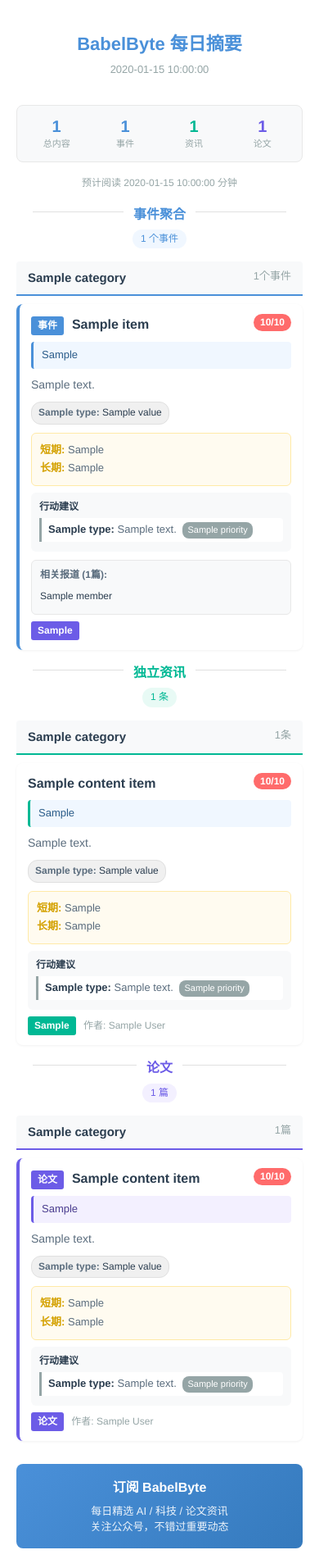
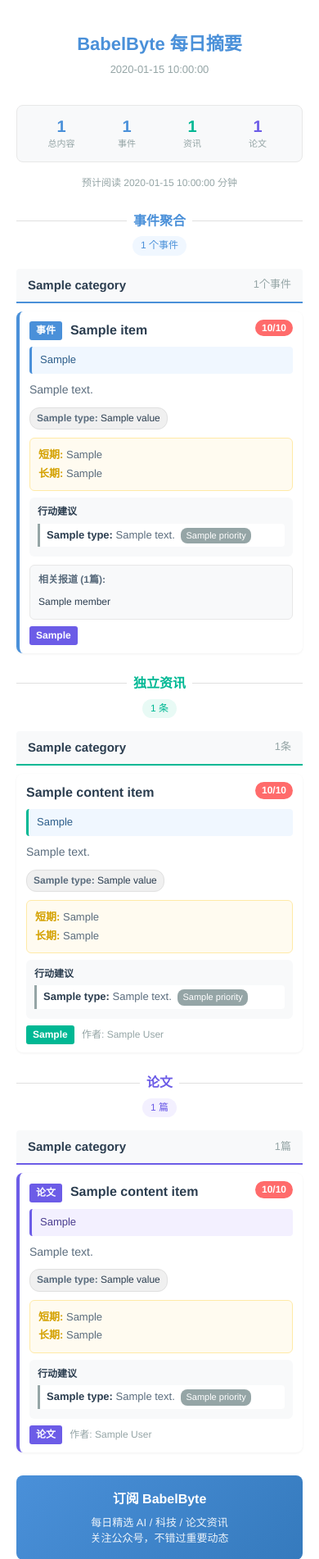
Before and after one commit to pangyexing/babelbyte, a Python web app: template templates/wechat_digest.html in a window 390 px wide. Shown: the top 1902 px of the page at 82% size. Run offline with Jinja, Linux system fonts and the light colour scheme; the template is opened without the code that fills it: most values are stand-ins (such as "Sample title", 1, 10 or a date in 2020).

Commit message:
Replace float layout with flexbox for mobile alignment in WeChat digest template
Fixes badge wrapping and title overflow on narrow screens by switching
from float:right to flex throughout, adding word-break protection, and
using flex centered-line section dividers.

Co-Authored-By: Claude Opus 4.6 <noreply@anthropic.com>

```diff
--- a/templates/wechat_digest.html
+++ b/templates/wechat_digest.html
@@ -13,7 +13,7 @@
 
 {% macro render_key_points(enhanced_data) %}
 {% if enhanced_data and enhanced_data.key_points %}
-<section style="margin:8px 0;">
+<section style="margin:8px 0;word-break:break-word;overflow-wrap:break-word;">
     {% for kp in enhanced_data.key_points %}
     <span style="display:inline-block;background:#f0f0f0;padding:3px 8px;border-radius:12px;font-size:12px;margin:2px 4px 2px 0;border:1px solid #e0e0e0;">
         <strong style="color:#5a6c7d;">{{ kp.type }}:</strong>
@@ -42,7 +42,7 @@
 
 {% macro render_actionable_items(enhanced_data) %}
 {% if enhanced_data and enhanced_data.actionable_items %}
-<section style="margin:8px 0;background:#f8f9fa;border-radius:6px;padding:8px 10px;">
+<section style="margin:8px 0;background:#f8f9fa;border-radius:6px;padding:8px 10px;word-break:break-word;overflow-wrap:break-word;">
     <section style="font-weight:bold;color:#2c3e50;margin-bottom:4px;font-size:12px;">行动建议</section>
     {% for action in enhanced_data.actionable_items %}
     <section style="margin:4px 0;padding:4px 8px;border-left:3px solid {% if action.priority == '高' %}#ff6b6b{% elif action.priority == '中' %}#ffa502{% else %}#95a5a6{% endif %};background:#fff;border-radius:0 4px 4px 0;font-size:13px;">
@@ -55,8 +55,13 @@
 {% endif %}
 {% endmacro %}
 
+{# ── Control variables (with defaults for standalone preview) ── #}
+{% set _max_sources = max_sources | default(5) %}
+{% set _show_details = show_details | default(true) %}
+{% set _show_summary = show_summary | default(true) %}
+
 {# ── Template Body ── #}
-<section style="max-width:600px;margin:0 auto;padding:12px;font-family:'PingFang SC','Microsoft YaHei','Helvetica Neue',Arial,sans-serif;color:#2c3e50;line-height:1.6;font-size:14px;">
+<section style="max-width:600px;margin:0 auto;padding:12px;font-family:'PingFang SC','Microsoft YaHei','Helvetica Neue',Arial,sans-serif;color:#2c3e50;line-height:1.6;font-size:14px;word-break:break-word;overflow-wrap:break-word;">
 
     {# ── Header ── #}
     <section style="text-align:center;padding:16px 0;margin-bottom:16px;">
@@ -65,25 +70,25 @@
     </section>
 
     {# ── Stats Bar ── #}
-    <section style="background:#f8f9fa;border-radius:8px;padding:12px 8px;margin-bottom:16px;text-align:center;border:1px solid #e8e8e8;">
-        <span style="display:inline-block;min-width:60px;text-align:center;padding:0 10px;">
+    <section style="display:flex;flex-wrap:wrap;justify-content:center;background:#f8f9fa;border-radius:8px;padding:12px 8px;margin-bottom:16px;border:1px solid #e8e8e8;">
+        <span style="min-width:60px;text-align:center;padding:0 10px;">
             <strong style="display:block;color:#4a90d9;font-size:20px;line-height:1.3;">{{ total_items }}</strong>
             <span style="font-size:11px;color:#95a5a6;">总内容</span>
         </span>
         {% if event_count > 0 %}
-        <span style="display:inline-block;min-width:60px;text-align:center;padding:0 10px;">
+        <span style="min-width:60px;text-align:center;padding:0 10px;">
             <strong style="display:block;color:#4a90d9;font-size:20px;line-height:1.3;">{{ event_count }}</strong>
             <span style="font-size:11px;color:#95a5a6;">事件</span>
         </span>
         {% endif %}
         {% if individual_count > 0 %}
-        <span style="display:inline-block;min-width:60px;text-align:center;padding:0 10px;">
+        <span style="min-width:60px;text-align:center;padding:0 10px;">
             <strong style="display:block;color:#00b894;font-size:20px;line-height:1.3;">{{ individual_count }}</strong>
             <span style="font-size:11px;color:#95a5a6;">资讯</span>
         </span>
         {% endif %}
         {% if paper_count > 0 %}
-        <span style="display:inline-block;min-width:60px;text-align:center;padding:0 10px;">
+        <span style="min-width:60px;text-align:center;padding:0 10px;">
             <strong style="display:block;color:#6c5ce7;font-size:20px;line-height:1.3;">{{ paper_count }}</strong>
             <span style="font-size:11px;color:#95a5a6;">论文</span>
         </span>
@@ -100,9 +105,12 @@
     {# ===== SECTION 1: Event Clusters ===== #}
     {% if events_by_category %}
     {# Section divider #}
-    <section style="margin:24px 0 16px 0;text-align:center;">
-        <section style="border-top:1px solid #e0e0e0;margin:0 20px;"></section>
-        <section style="display:inline-block;background:#fff;padding:0 12px;margin-top:-10px;position:relative;color:#4a90d9;font-size:16px;font-weight:bold;">事件聚合</section>
+    <section style="margin:24px 0 16px 0;">
+        <section style="display:flex;align-items:center;gap:8px;">
+            <section style="flex:1;height:1px;background:#e0e0e0;"></section>
+            <span style="color:#4a90d9;font-size:16px;font-weight:bold;white-space:nowrap;">事件聚合</span>
+            <section style="flex:1;height:1px;background:#e0e0e0;"></section>
+        </section>
         <section style="text-align:center;margin-top:6px;">
             <span style="display:inline-block;background:#f0f7ff;color:#4a90d9;padding:2px 10px;border-radius:12px;font-size:12px;">{{ event_count }} 个事件</span>
         </section>
@@ -110,19 +118,21 @@
 
     {% for category, category_events in events_by_category.items() %}
     {# Category header #}
-    <section style="background:#f8f9fa;color:#2c3e50;padding:8px 14px;border-bottom:2px solid #4a90d9;border-radius:4px 4px 0 0;font-size:15px;font-weight:bold;margin-top:16px;">
-        {{ category }}
-        <span style="float:right;color:#95a5a6;font-size:13px;font-weight:normal;">{{ category_events|length }}个事件</span>
+    <section style="display:flex;justify-content:space-between;align-items:center;background:#f8f9fa;color:#2c3e50;padding:8px 14px;border-bottom:2px solid #4a90d9;border-radius:4px 4px 0 0;font-size:15px;font-weight:bold;margin-top:16px;">
+        <span>{{ category }}</span>
+        <span style="color:#95a5a6;font-size:13px;font-weight:normal;flex-shrink:0;margin-left:8px;">{{ category_events|length }}个事件</span>
     </section>
 
     {% for item in category_events %}
     {# Event card #}
-    <section style="margin:10px 0;background:#fff;border-radius:8px;padding:12px 14px;box-shadow:0 1px 3px rgba(0,0,0,0.06);border-left:4px solid #4a90d9;">
+    <section style="margin:10px 0;background:#fff;border-radius:8px;padding:10px 12px;box-shadow:0 1px 3px rgba(0,0,0,0.06);border-left:4px solid #4a90d9;">
         {# Title row #}
-        <section style="margin-bottom:8px;">
-            <span style="display:inline-block;background:#4a90d9;color:#fff;padding:2px 8px;border-radius:3px;font-size:12px;font-weight:bold;vertical-align:middle;margin-right:6px;">事件</span>
-            <strong style="font-size:16px;color:#2c3e50;">{{ item.event_title }}</strong>
-            <span style="float:right;">{{ importance_badge(item.importance_score) }}</span>
+        <section style="display:flex;align-items:flex-start;gap:6px;margin-bottom:8px;">
+            <span style="flex:1;min-width:0;word-break:break-word;">
+                <span style="display:inline-block;background:#4a90d9;color:#fff;padding:2px 8px;border-radius:3px;font-size:12px;font-weight:bold;vertical-align:middle;margin-right:6px;">事件</span>
+                <strong style="font-size:16px;color:#2c3e50;">{{ item.event_title }}</strong>
+            </span>
+            <span style="flex-shrink:0;">{{ importance_badge(item.importance_score) }}</span>
         </section>
 
         {# One-liner — always show #}
@@ -132,34 +142,39 @@
         </section>
         {% endif %}
 
-        {# Importance-based content display #}
-        {% if item.importance_score >= 5 %}
+        {% if _show_summary %}
         <p style="color:#5a6c7d;font-size:14px;margin:0 0 8px 0;line-height:1.6;">{{ item.summary }}</p>
-        {{ render_key_points(item.enhanced_data) }}
         {% endif %}
 
-        {% if item.importance_score >= 8 %}
+        {% if _show_details %}
+        {{ render_key_points(item.enhanced_data) }}
+        {% if item.importance_score >= 7 %}
         {{ render_impact(item.enhanced_data) }}
+        {% endif %}
         {{ render_actionable_items(item.enhanced_data) }}
         {% endif %}
 
         {# Related sources — plain text, no links #}
+        {% if _max_sources > 0 %}
         <section style="margin-top:10px;padding:8px 10px;background:#f8f9fa;border-radius:6px;border:1px solid #e8e8e8;">
             <section style="font-size:12px;color:#5a6c7d;font-weight:bold;margin-bottom:4px;">相关报道 ({{ item.members|length }}篇):</section>
-            {% for member in item.members[:3] %}
+            {% for member in item.members[:_max_sources] %}
             <section style="font-size:12px;color:#2c3e50;padding:3px 0;{% if not loop.last %}border-bottom:1px solid #f0f0f0;{% endif %}">
-                {{ member.title[:40] }}{% if member.title|length > 40 %}...{% endif %}
+                {{ member.title[:50] }}{% if member.title|length > 50 %}...{% endif %}
             </section>
             {% endfor %}
-            {% if item.members|length > 3 %}
+            {% if item.members|length > _max_sources %}
             <section style="font-size:11px;color:#95a5a6;font-style:italic;padding-top:4px;">
-                还有 {{ item.members|length - 3 }} 篇相关报道
+                还有 {{ item.members|length - _max_sources }} 篇相关报道
             </section>
             {% endif %}
         </section>
+        {% else %}
+        <section style="font-size:12px;color:#95a5a6;margin-top:6px;">综合 {{ item.members|length }} 篇报道</section>
+        {% endif %}
 
         {# Source badge #}
-        <section style="font-size:12px;color:#95a5a6;margin-top:8px;">
+        <section style="font-size:12px;color:#95a5a6;margin-top:8px;word-break:break-word;overflow-wrap:break-word;">
             <span style="display:inline-block;background:#6c5ce7;color:#fff;padding:2px 8px;border-radius:3px;font-size:12px;font-weight:bold;">{{ item.source_display }}</span>
         </section>
     </section>
@@ -170,9 +185,12 @@
     {# ===== SECTION 2: Regular Items (non-paper) ===== #}
     {% if regular_items_by_category %}
     {# Section divider #}
-    <section style="margin:24px 0 16px 0;text-align:center;">
-        <section style="border-top:1px solid #e0e0e0;margin:0 20px;"></section>
-        <section style="display:inline-block;background:#fff;padding:0 12px;margin-top:-10px;position:relative;color:#00b894;font-size:16px;font-weight:bold;">独立资讯</section>
+    <section style="margin:24px 0 16px 0;">
+        <section style="display:flex;align-items:center;gap:8px;">
+            <section style="flex:1;height:1px;background:#e0e0e0;"></section>
+            <span style="color:#00b894;font-size:16px;font-weight:bold;white-space:nowrap;">独立资讯</span>
+            <section style="flex:1;height:1px;background:#e0e0e0;"></section>
+        </section>
         <section style="text-align:center;margin-top:6px;">
             <span style="display:inline-block;background:#e8faf5;color:#00b894;padding:2px 10px;border-radius:12px;font-size:12px;">{{ individual_count }} 条</span>
         </section>
@@ -180,18 +198,18 @@
 
     {% for category, category_items in regular_items_by_category.items() %}
     {# Category header #}
-    <section style="background:#f8f9fa;color:#2c3e50;padding:8px 14px;border-bottom:2px solid #00b894;border-radius:4px 4px 0 0;font-size:15px;font-weight:bold;margin-top:16px;">
-        {{ category }}
-        <span style="float:right;color:#95a5a6;font-size:13px;font-weight:normal;">{{ category_items|length }}条</span>
+    <section style="display:flex;justify-content:space-between;align-items:center;background:#f8f9fa;color:#2c3e50;padding:8px 14px;border-bottom:2px solid #00b894;border-radius:4px 4px 0 0;font-size:15px;font-weight:bold;margin-top:16px;">
+        <span>{{ category }}</span>
+        <span style="color:#95a5a6;font-size:13px;font-weight:normal;flex-shrink:0;margin-left:8px;">{{ category_items|length }}条</span>
     </section>
 
     {% for item in category_items %}
     {# Regular item card #}
-    <section style="margin:10px 0;background:#fff;border-radius:8px;padding:12px 14px;box-shadow:0 1px 3px rgba(0,0,0,0.06);">
+    <section style="margin:10px 0;background:#fff;border-radius:8px;padding:10px 12px;box-shadow:0 1px 3px rgba(0,0,0,0.06);">
         {# Title row #}
-        <section style="margin-bottom:8px;">
-            <strong style="font-size:16px;color:#2c3e50;">{{ item.content_item.title[:60] }}{% if item.content_item.title|length > 60 %}...{% endif %}</strong>
-            <span style="float:right;">{{ importance_badge(item.importance_score) }}</span>
+        <section style="display:flex;align-items:flex-start;gap:6px;margin-bottom:8px;">
+            <strong style="flex:1;min-width:0;font-size:16px;color:#2c3e50;word-break:break-word;">{{ item.content_item.title[:80] }}{% if item.content_item.title|length > 80 %}...{% endif %}</strong>
+            <span style="flex-shrink:0;">{{ importance_badge(item.importance_score) }}</span>
         </section>
 
         {# One-liner — always show #}
@@ -201,19 +219,20 @@
         </section>
         {% endif %}
 
-        {# Importance-based content display #}
-        {% if item.importance_score >= 5 %}
+        {% if _show_summary %}
         <p style="color:#5a6c7d;font-size:14px;margin:0 0 8px 0;line-height:1.6;">{{ item.summary }}</p>
-        {{ render_key_points(item.enhanced_data) }}
         {% endif %}
 
-        {% if item.importance_score >= 8 %}
+        {% if _show_details %}
+        {{ render_key_points(item.enhanced_data) }}
+        {% if item.importance_score >= 7 %}
         {{ render_impact(item.enhanced_data) }}
+        {% endif %}
         {{ render_actionable_items(item.enhanced_data) }}
         {% endif %}
 
         {# Source meta — no external link #}
-        <section style="font-size:12px;color:#95a5a6;margin-top:8px;">
+        <section style="font-size:12px;color:#95a5a6;margin-top:8px;word-break:break-word;overflow-wrap:break-word;">
             {% if item.content_item.source_type.value == 'reddit' %}
             <span style="display:inline-block;background:#ff4500;color:#fff;padding:2px 8px;border-radius:3px;font-size:12px;font-weight:bold;margin-right:6px;">{{ item.source_display }}</span>
             {% elif item.content_item.source_type.value == 'twitter' %}
@@ -233,9 +252,12 @@
     {# ===== SECTION 3: Papers ===== #}
     {% if papers_by_category %}
     {# Section divider #}
-    <section style="margin:24px 0 16px 0;text-align:center;">
-        <section style="border-top:1px solid #e0e0e0;margin:0 20px;"></section>
-        <section style="display:inline-block;background:#fff;padding:0 12px;margin-top:-10px;position:relative;color:#6c5ce7;font-size:16px;font-weight:bold;">论文</section>
+    <section style="margin:24px 0 16px 0;">
+        <section style="display:flex;align-items:center;gap:8px;">
+            <section style="flex:1;height:1px;background:#e0e0e0;"></section>
+            <span style="color:#6c5ce7;font-size:16px;font-weight:bold;white-space:nowrap;">论文</span>
+            <section style="flex:1;height:1px;background:#e0e0e0;"></section>
+        </section>
         <section style="text-align:center;margin-top:6px;">
             <span style="display:inline-block;background:#f3f0ff;color:#6c5ce7;padding:2px 10px;border-radius:12px;font-size:12px;">{{ paper_count }} 篇</span>
         </section>
@@ -243,19 +265,21 @@
 
     {% for category, category_items in papers_by_category.items() %}
     {# Category header #}
-    <section style="background:#f8f9fa;color:#2c3e50;padding:8px 14px;border-bottom:2px solid #6c5ce7;border-radius:4px 4px 0 0;font-size:15px;font-weight:bold;margin-top:16px;">
-        {{ category }}
-        <span style="float:right;color:#95a5a6;font-size:13px;font-weight:normal;">{{ category_items|length }}篇</span>
+    <section style="display:flex;justify-content:space-between;align-items:center;background:#f8f9fa;color:#2c3e50;padding:8px 14px;border-bottom:2px solid #6c5ce7;border-radius:4px 4px 0 0;font-size:15px;font-weight:bold;margin-top:16px;">
+        <span>{{ category }}</span>
+        <span style="color:#95a5a6;font-size:13px;font-weight:normal;flex-shrink:0;margin-left:8px;">{{ category_items|length }}篇</span>
     </section>
 
     {% for item in category_items %}
     {# Paper card #}
-    <section style="margin:10px 0;background:#fff;border-radius:8px;padding:12px 14px;box-shadow:0 1px 3px rgba(0,0,0,0.06);border-left:4px solid #6c5ce7;">
+    <section style="margin:10px 0;background:#fff;border-radius:8px;padding:10px 12px;box-shadow:0 1px 3px rgba(0,0,0,0.06);border-left:4px solid #6c5ce7;">
         {# Title row #}
-        <section style="margin-bottom:8px;">
-            <span style="display:inline-block;background:#6c5ce7;color:#fff;padding:2px 8px;border-radius:3px;font-size:12px;font-weight:bold;vertical-align:middle;margin-right:6px;">论文</span>
-            <strong style="font-size:16px;color:#2c3e50;">{{ item.content_item.title[:60] }}{% if item.content_item.title|length > 60 %}...{% endif %}</strong>
-            <span style="float:right;">{{ importance_badge(item.importance_score) }}</span>
+        <section style="display:flex;align-items:flex-start;gap:6px;margin-bottom:8px;">
+            <span style="flex:1;min-width:0;word-break:break-word;">
+                <span style="display:inline-block;background:#6c5ce7;color:#fff;padding:2px 8px;border-radius:3px;font-size:12px;font-weight:bold;vertical-align:middle;margin-right:6px;">论文</span>
+                <strong style="font-size:16px;color:#2c3e50;">{{ item.content_item.title[:80] }}{% if item.content_item.title|length > 80 %}...{% endif %}</strong>
+            </span>
+            <span style="flex-shrink:0;">{{ importance_badge(item.importance_score) }}</span>
         </section>
 
         {# One-liner — always show #}
@@ -265,19 +289,20 @@
         </section>
         {% endif %}
 
-        {# Importance-based content display #}
-        {% if item.importance_score >= 5 %}
+        {% if _show_summary %}
         <p style="color:#5a6c7d;font-size:14px;margin:0 0 8px 0;line-height:1.6;">{{ item.summary }}</p>
-        {{ render_key_points(item.enhanced_data) }}
         {% endif %}
 
-        {% if item.importance_score >= 8 %}
+        {% if _show_details %}
+        {{ render_key_points(item.enhanced_data) }}
+        {% if item.importance_score >= 7 %}
         {{ render_impact(item.enhanced_data) }}
+        {% endif %}
         {{ render_actionable_items(item.enhanced_data) }}
         {% endif %}
 
         {# Source meta — purple badge, no external link #}
-        <section style="font-size:12px;color:#95a5a6;margin-top:8px;">
+        <section style="font-size:12px;color:#95a5a6;margin-top:8px;word-break:break-word;overflow-wrap:break-word;">
             <span style="display:inline-block;background:#6c5ce7;color:#fff;padding:2px 8px;border-radius:3px;font-size:12px;font-weight:bold;margin-right:6px;">论文</span>
             作者: {{ item.content_item.author }}
         </section>
```
